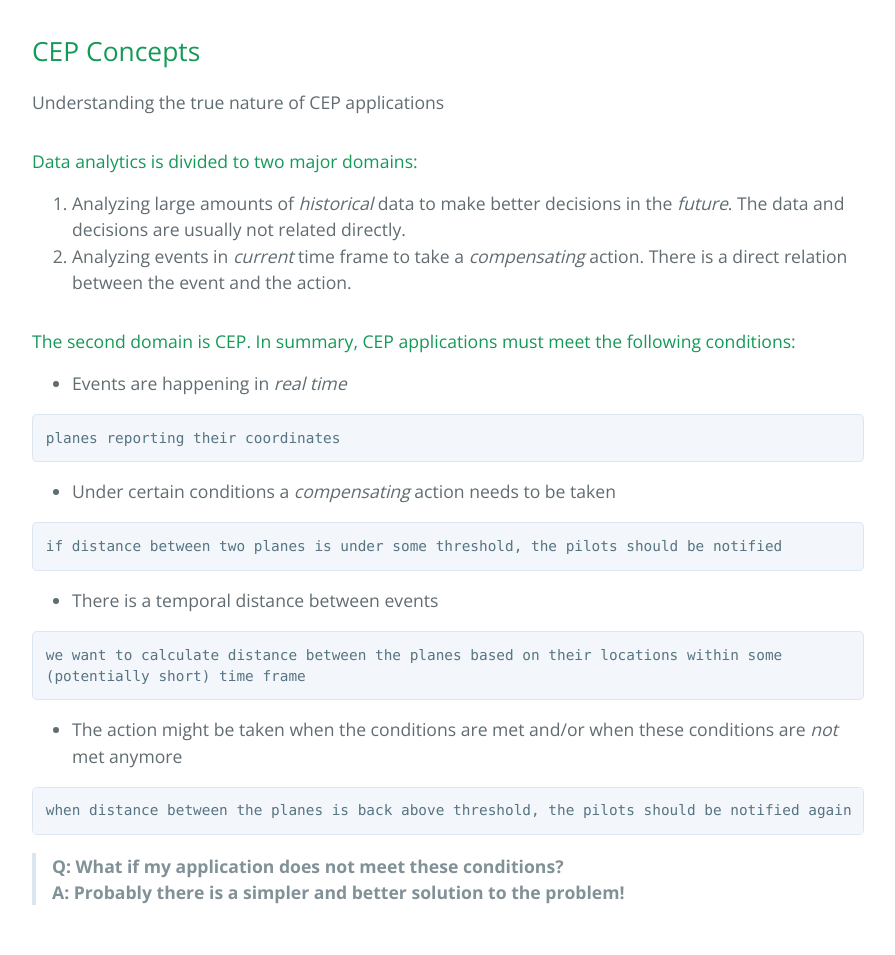
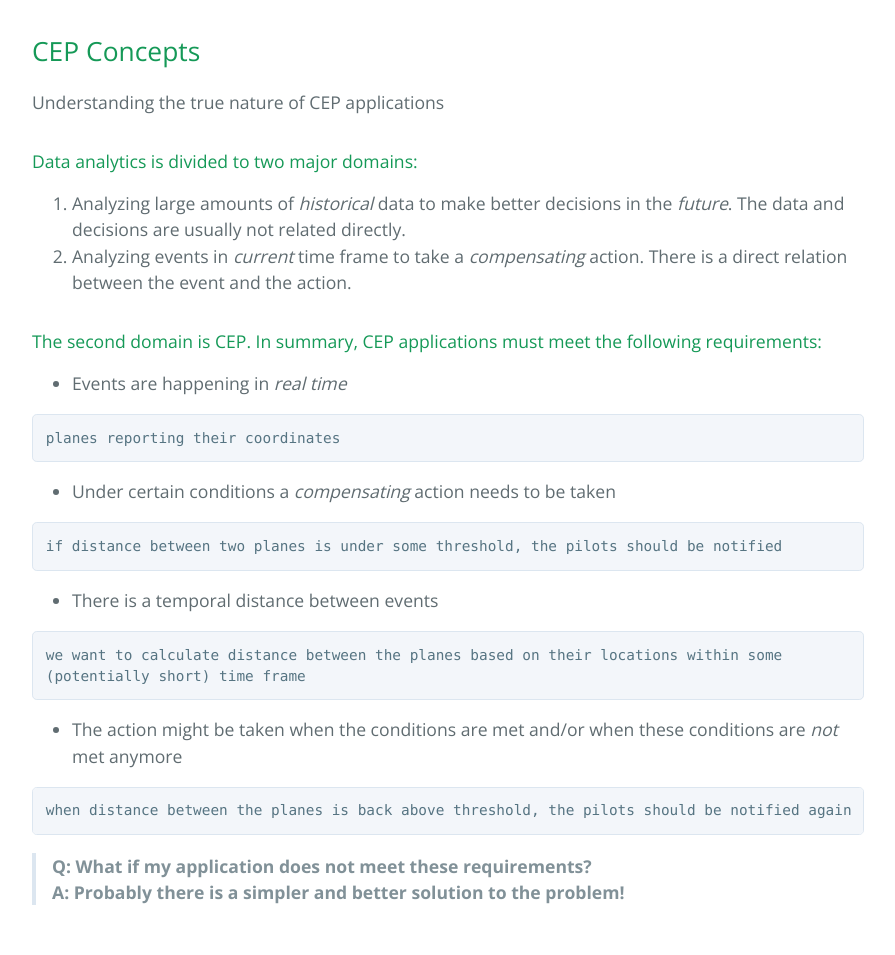
Before and after one commit to TrigerSoft/streamx, a Jekyll site: the page built from learn/cep.md, in a window 1280 px wide. Shown: the whole page, without its empty margins (192-1087 px from the left). Built offline with Jekyll 4.4.1, drawn with Linux system fonts in a browser that asks for light colours; Markdown is read by kramdown in place of the engine named in the settings.

Commit message:
Update cep.md

```diff
--- a/learn/cep.md
+++ b/learn/cep.md
@@ -8,7 +8,7 @@ Understanding the true nature of CEP applications
 1. Analyzing large amounts of *historical* data to make better decisions in the *future*. The data and decisions are usually not related directly.
 2. Analyzing events in *current* time frame to take a *compensating* action. There is a direct relation between the event and the action.
 
-#### The second domain is CEP. In summary, CEP applications must meet the following conditions:
+#### The second domain is CEP. In summary, CEP applications must meet the following requirements:
 - Events are happening in *real time*
 <pre>planes reporting their coordinates</pre>
 - Under certain conditions a *compensating* action needs to be taken
@@ -20,5 +20,5 @@ Understanding the true nature of CEP applications
 <pre>when distance between the planes is back above threshold, the pilots should be notified again</pre>
 
 
-> **Q: What if my application does not meet these conditions?**<br/>
+> **Q: What if my application does not meet these requirements?**<br/>
 **A: Probably there is a simpler and better solution to the problem!**
```
